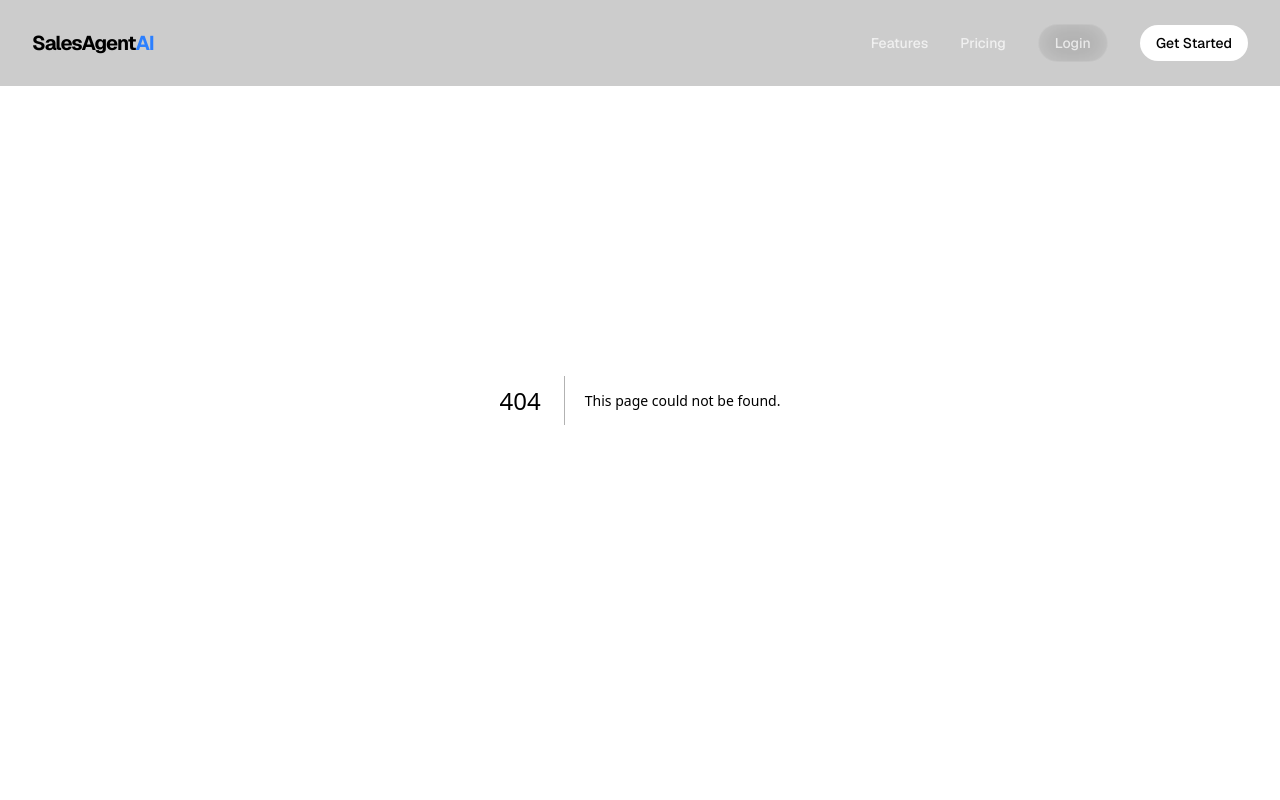
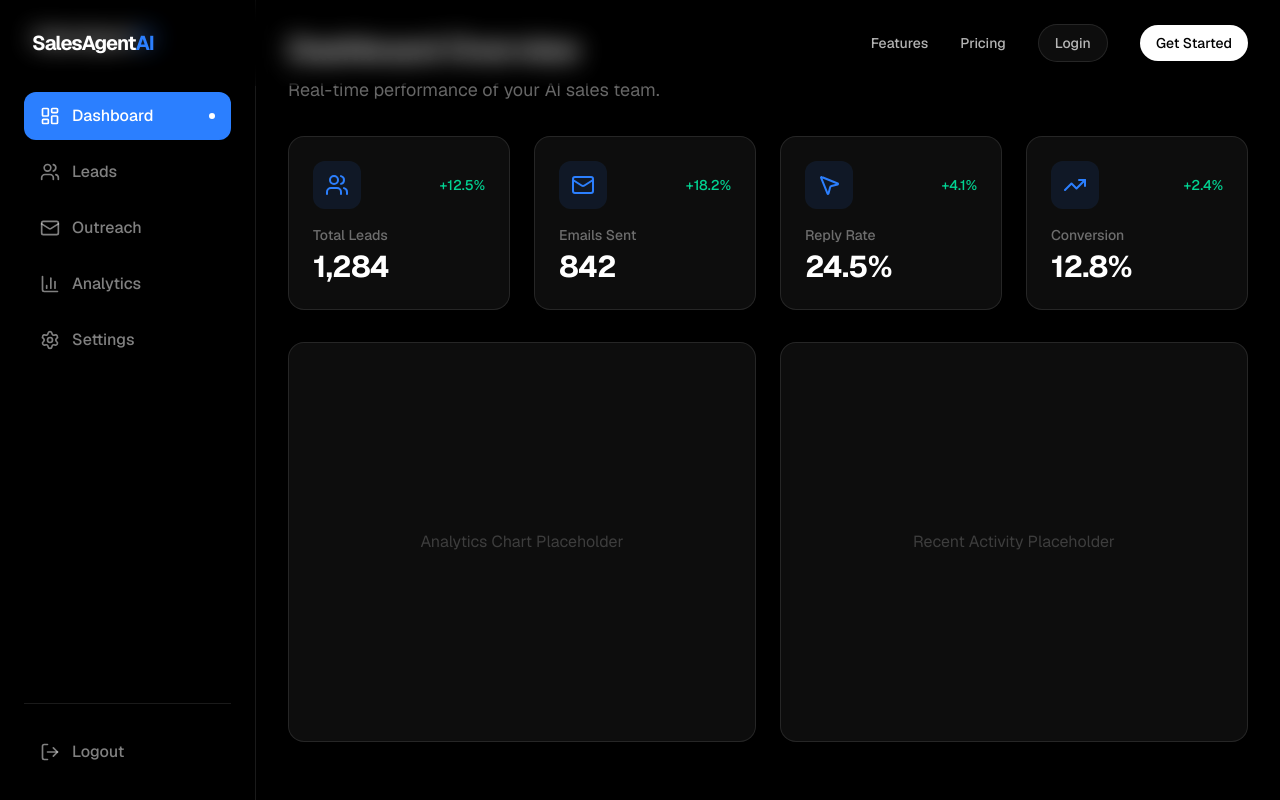
Before and after one commit to Xerox563/ClosrAI, a Next.js app in the folder frontend/: page /dashboard in a window 1280 px wide. Before the commit this address had no page. Built offline with nearby package versions, Linux system fonts and the light colour scheme.

Commit message:
[ADD] code for dashboard layout and sidebar

```diff
--- /dev/null
+++ b/frontend/src/app/dashboard/layout.tsx
@@ -0,0 +1,16 @@
+import { Sidebar } from "@/components/layout/Sidebar";
+
+export default function DashboardLayout({
+  children,
+}: {
+  children: React.ReactNode;
+}) {
+  return (
+    <div className="flex min-h-screen bg-black">
+      <Sidebar />
+      <main className="flex-1 ml-64 p-8">
+        {children}
+      </main>
+    </div>
+  );
+}
--- /dev/null
+++ b/frontend/src/app/dashboard/page.tsx
@@ -0,0 +1,59 @@
+"use client";
+
+import { motion } from "framer-motion";
+import {
+  Users,
+  Mail,
+  MousePointer2,
+  TrendingUp
+} from "lucide-react";
+
+const stats = [
+  { label: "Total Leads", value: "1,284", icon: Users, change: "+12.5%" },
+  { label: "Emails Sent", value: "842", icon: Mail, change: "+18.2%" },
+  { label: "Reply Rate", value: "24.5%", icon: MousePointer2, change: "+4.1%" },
+  { label: "Conversion", value: "12.8%", icon: TrendingUp, change: "+2.4%" },
+];
+
+export default function DashboardPage() {
+  return (
+    <div className="space-y-8">
+      <div>
+        <h1 className="text-3xl font-bold tracking-tight mb-2">Dashboard Overview</h1>
+        <p className="text-white/40 text-lg">Real-time performance of your AI sales team.</p>
+      </div>
+
+      <div className="grid grid-cols-1 md:grid-cols-2 lg:grid-cols-4 gap-6">
+        {stats.map((stat, i) => (
+          <motion.div
+            key={stat.label}
+            initial={{ opacity: 0, y: 20 }}
+            animate={{ opacity: 1, y: 0 }}
+            transition={{ delay: i * 0.1 }}
+            className="glass p-6 rounded-2xl"
+          >
+            <div className="flex items-center justify-between mb-4">
+              <div className="p-3 rounded-xl bg-blue-500/10 text-blue-500">
+                <stat.icon size={24} />
+              </div>
+              <span className="text-emerald-400 text-sm font-medium">{stat.change}</span>
+            </div>
+            <div className="space-y-1">
+              <h3 className="text-white/40 text-sm font-medium">{stat.label}</h3>
+              <p className="text-3xl font-bold tracking-tight">{stat.value}</p>
+            </div>
+          </motion.div>
+        ))}
+      </div>
+
+      <div className="grid grid-cols-1 lg:grid-cols-2 gap-6">
+        <div className="glass p-8 rounded-2xl h-[400px] flex items-center justify-center text-white/20">
+          Analytics Chart Placeholder
+        </div>
+        <div className="glass p-8 rounded-2xl h-[400px] flex items-center justify-center text-white/20">
+          Recent Activity Placeholder
+        </div>
+      </div>
+    </div>
+  );
+}
--- /dev/null
+++ b/frontend/src/components/layout/Sidebar.tsx
@@ -0,0 +1,68 @@
+"use client";
+
+import Link from "next/link";
+import { usePathname } from "next/navigation";
+import { motion } from "framer-motion";
+import {
+  LayoutDashboard,
+  Users,
+  Mail,
+  Settings,
+  LogOut,
+  BarChart3
+} from "lucide-react";
+
+const menuItems = [
+  { icon: LayoutDashboard, label: "Dashboard", href: "/dashboard" },
+  { icon: Users, label: "Leads", href: "/dashboard/leads" },
+  { icon: Mail, label: "Outreach", href: "/dashboard/outreach" },
+  { icon: BarChart3, label: "Analytics", href: "/dashboard/analytics" },
+  { icon: Settings, label: "Settings", href: "/dashboard/settings" },
+];
+
+export const Sidebar = () => {
+  const pathname = usePathname();
+
+  return (
+    <div className="w-64 h-screen border-r border-white/10 bg-black flex flex-col p-6 fixed left-0 top-0">
+      <div className="mb-10 px-2">
+        <Link href="/dashboard" className="text-xl font-bold tracking-tighter">
+          SalesAgent<span className="text-blue-500">AI</span>
+        </Link>
+      </div>
+
+      <nav className="flex-1 space-y-2">
+        {menuItems.map((item) => {
+          const isActive = pathname === item.href;
+          return (
+            <Link
+              key={item.href}
+              href={item.href}
+              className={`flex items-center gap-3 px-4 py-3 rounded-xl transition-all duration-200 group ${
+                isActive
+                  ? "bg-blue-500 text-white"
+                  : "text-white/50 hover:bg-white/5 hover:text-white"
+              }`}
+            >
+              <item.icon size={20} className={isActive ? "text-white" : "group-hover:text-white"} />
+              <span className="font-medium">{item.label}</span>
+              {isActive && (
+                <motion.div
+                  layoutId="active-pill"
+                  className="ml-auto w-1.5 h-1.5 rounded-full bg-white"
+                />
+              )}
+            </Link>
+          );
+        })}
+      </nav>
+
+      <div className="mt-auto pt-6 border-t border-white/10">
+        <button className="flex items-center gap-3 px-4 py-3 rounded-xl text-white/50 hover:bg-red-500/10 hover:text-red-500 transition-all duration-200 w-full">
+          <LogOut size={20} />
+          <span className="font-medium">Logout</span>
+        </button>
+      </div>
+    </div>
+  );
+};
```
